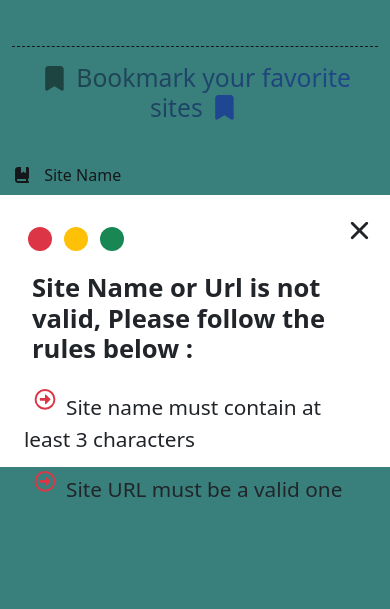
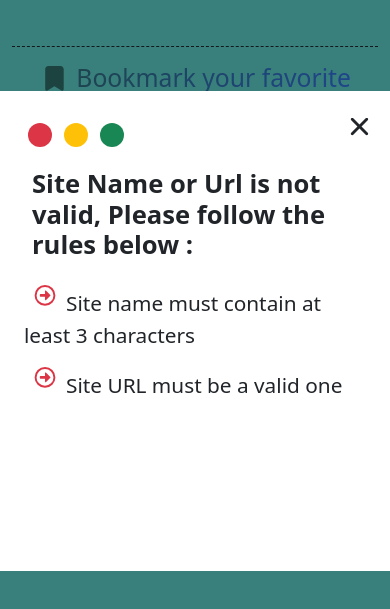
Before and after one commit to Abdelrahman-Adel610/Bookmarker, a plain HTML site: page index.html in a window 390 px wide. Both pictures are taken after typing "Sample", "Sample" into the empty fields and a click on the button "Submit". Shown: the part 91-700 px from the top of the page. Drawn offline with Linux system fonts and the light colour scheme.

Commit message:
added media query for phones

```diff
--- a/css/style.css
+++ b/css/style.css
@@ -92,3 +92,10 @@ height: 1.5rem;
     right: 1rem;
     cursor: pointer;
 }
+@media screen and (max-width: 700px) {
+.msg
+{
+    width: 35rem;
+    height: 30rem;
+}
+}
```
